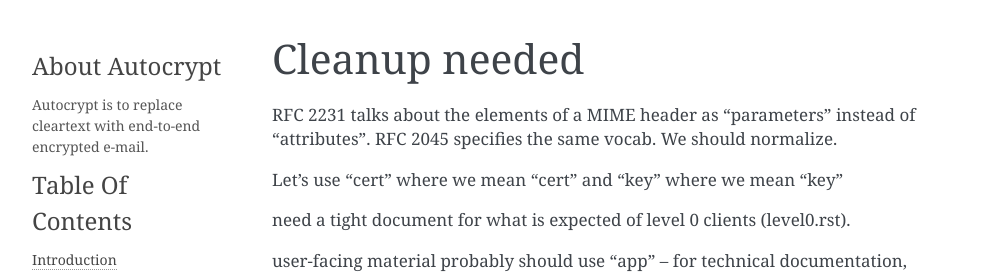
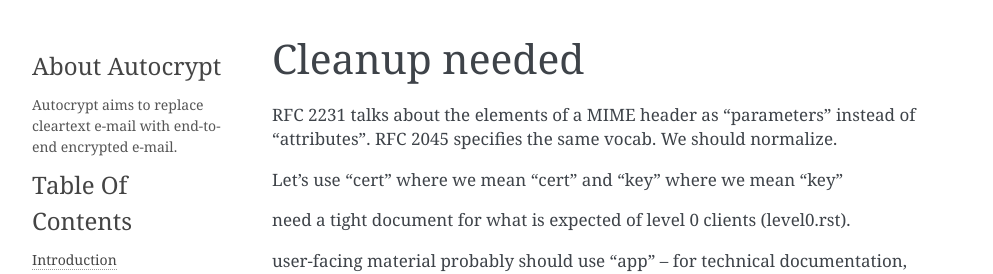
Before and after one commit to autocrypt/autocrypt, a Sphinx documentation site: the page built from doc/cleanup.rst, in a window 1280 px wide. Shown: the top 274 px of the page, without its empty margins (148-1141 px from the left). Built offline with Sphinx 7.4.7, drawn with Linux system fonts in a browser that asks for light colours.

Commit message:
wordsmithing

```diff
--- a/doc/_templates/sidebarintro.html
+++ b/doc/_templates/sidebarintro.html
@@ -1,5 +1,5 @@
 <h3>About Autocrypt</h3>
 <p>
-  Autocrypt is to replace cleartext with
+  Autocrypt aims to replace cleartext e-mail with
   end-to-end encrypted e-mail.
 </p>
```
